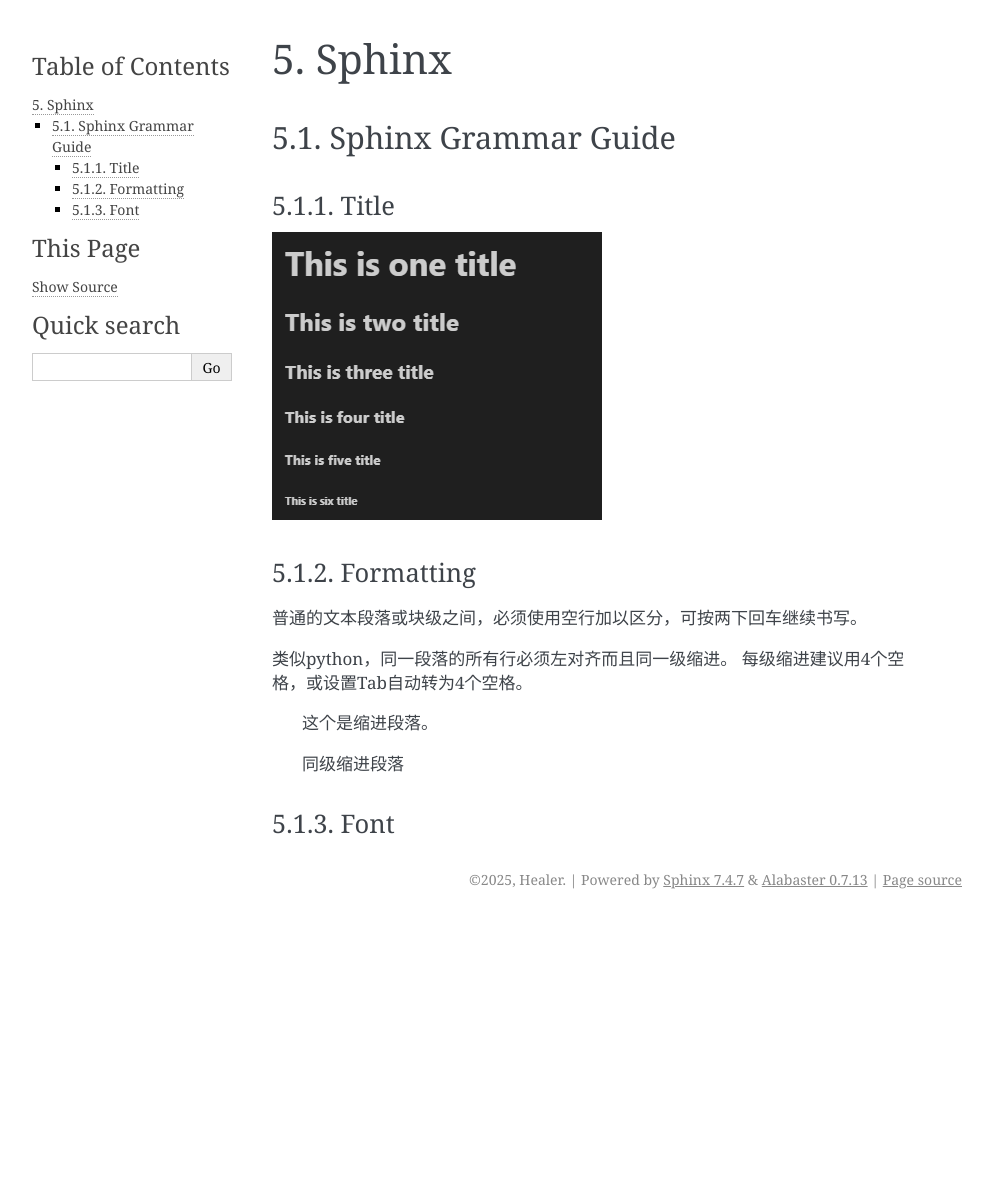
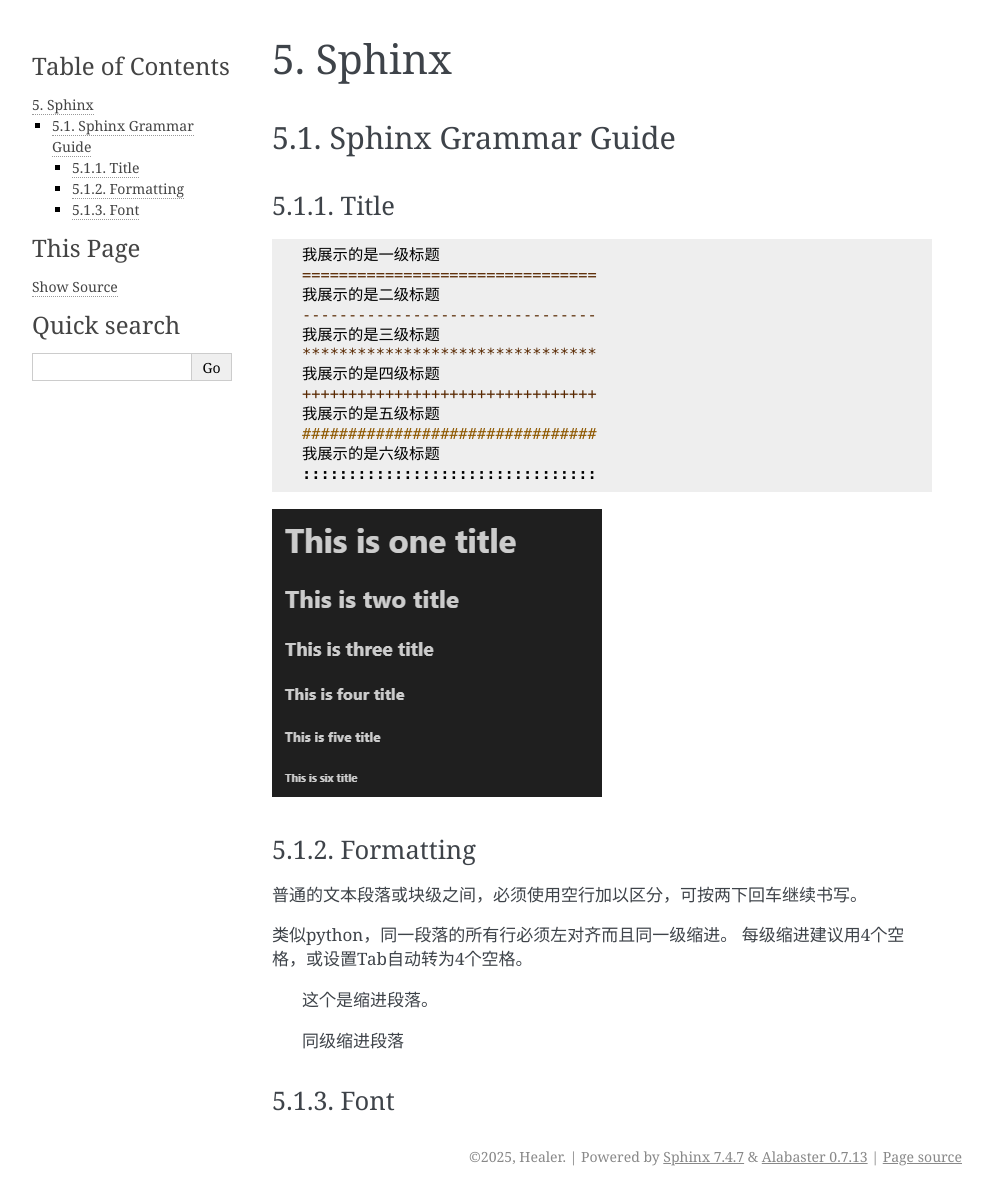
Before and after one commit to Healer8/pn, a Sphinx documentation site: the page built from source/sphinx.rst, in a window 1280 px wide. Shown: the whole page, without its empty margins (148-1141 px from the left). Built offline with Sphinx 7.4.7, drawn with Linux system fonts in a browser that asks for light colours; before the commit the page ends 919 px from its top, so only the background shows below that.

Commit message:
write title in code block

```diff
--- a/source/sphinx.rst
+++ b/source/sphinx.rst
@@ -5,6 +5,21 @@
 --------------------------------
 Title
 ********************************
+
+::
+
+    我展示的是一级标题
+    ================================
+    我展示的是二级标题
+    --------------------------------
+    我展示的是三级标题
+    ********************************
+    我展示的是四级标题
+    ++++++++++++++++++++++++++++++++
+    我展示的是五级标题
+    ################################
+    我展示的是六级标题
+    ::::::::::::::::::::::::::::::::
 
 .. image:: images/sphinx/title_style.png
 
```
